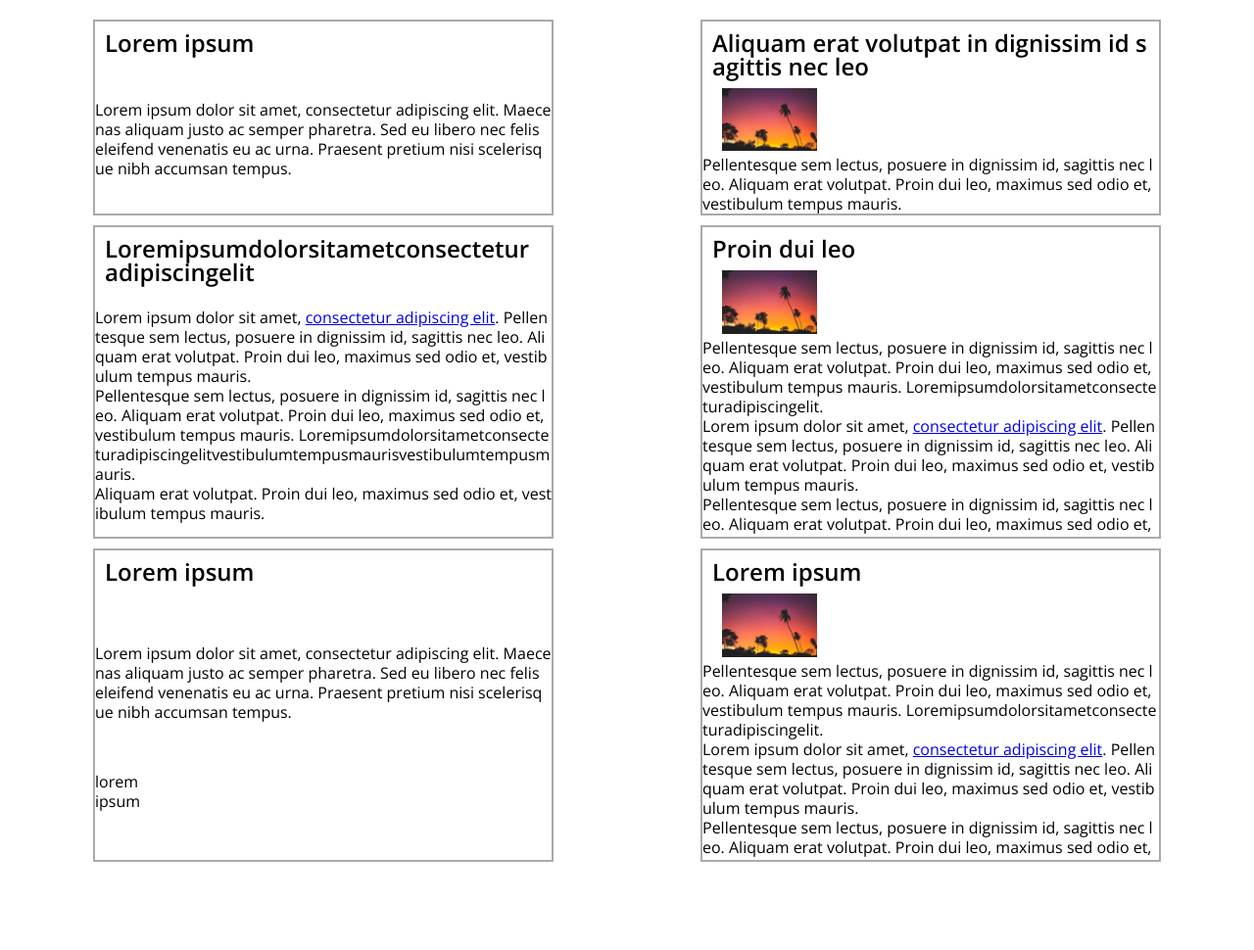
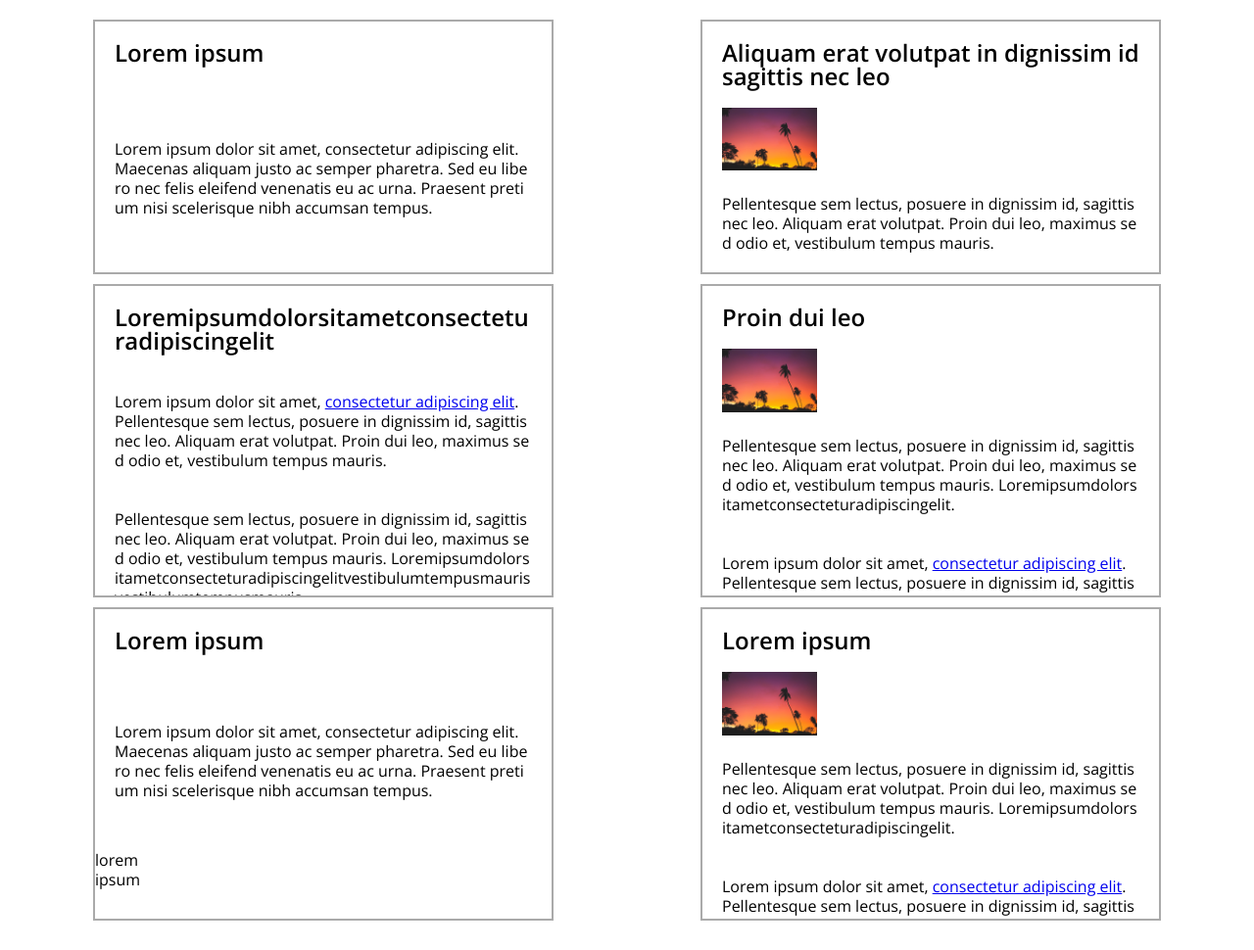
Before and after one commit to asthorb/Vefforritun1, a plain HTML site: page verkefni5/index.html in a window 1280 px wide. Shown: the whole page at 98% size. Before the commit the page ends 910 px from the top, so only its background shows below. Drawn offline with nearby package versions, Linux system fonts and the light colour scheme.

Commit message:
Final commit

```diff
--- a/verkefni5/styles.css
+++ b/verkefni5/styles.css
@@ -17,8 +17,7 @@
   h2 {
     font-size: 24px;
     line-height: 24px;
-    text-align: left; /**/
-    padding: 10px;
+    padding: 20px;
   }
   main {
     margin: 0 auto;
@@ -37,10 +36,8 @@
     border-style: solid;
     border-width: 2px;
     border-color: #aaa;
-    /*justify-content: center;*/
     flex-wrap: wrap;
     flex-grow: 320px;
-    /*width: 470px;*/
     margin-bottom: 10px;
     text-align: left;
     max-width: 470px;
@@ -59,5 +56,5 @@
     order: -1;
   }
   .card p {
-    align-content: flex-start;
+    padding:20px;
   }
```
